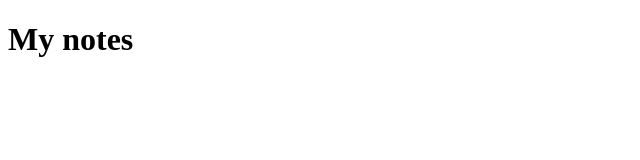
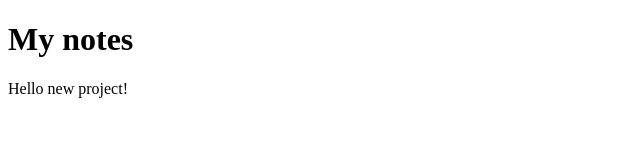
Before and after one commit to ursula95/sticky-notes, a plain HTML site: page index.html in a window 1280 px wide. Shown: the whole page, without its empty margins (0-640 px from the left). Drawn offline with Linux system fonts and the light colour scheme.

Commit message:
update with hello

```diff
--- a/index.html
+++ b/index.html
@@ -8,5 +8,6 @@
 </head>
 <body>
     <h1>My notes</h1>
+    <div>Hello new project!</div>
 </body>
 </html>
```
